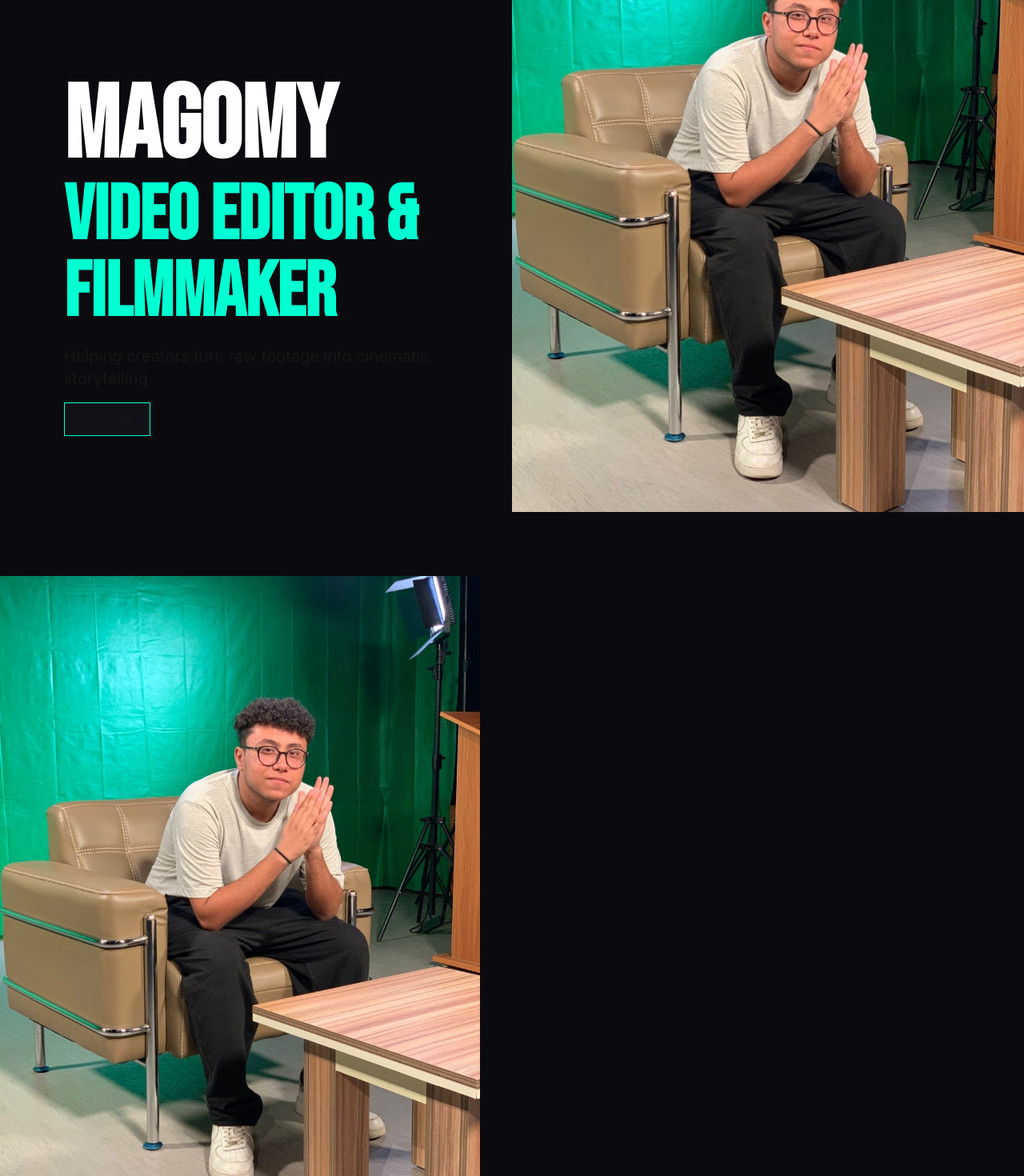
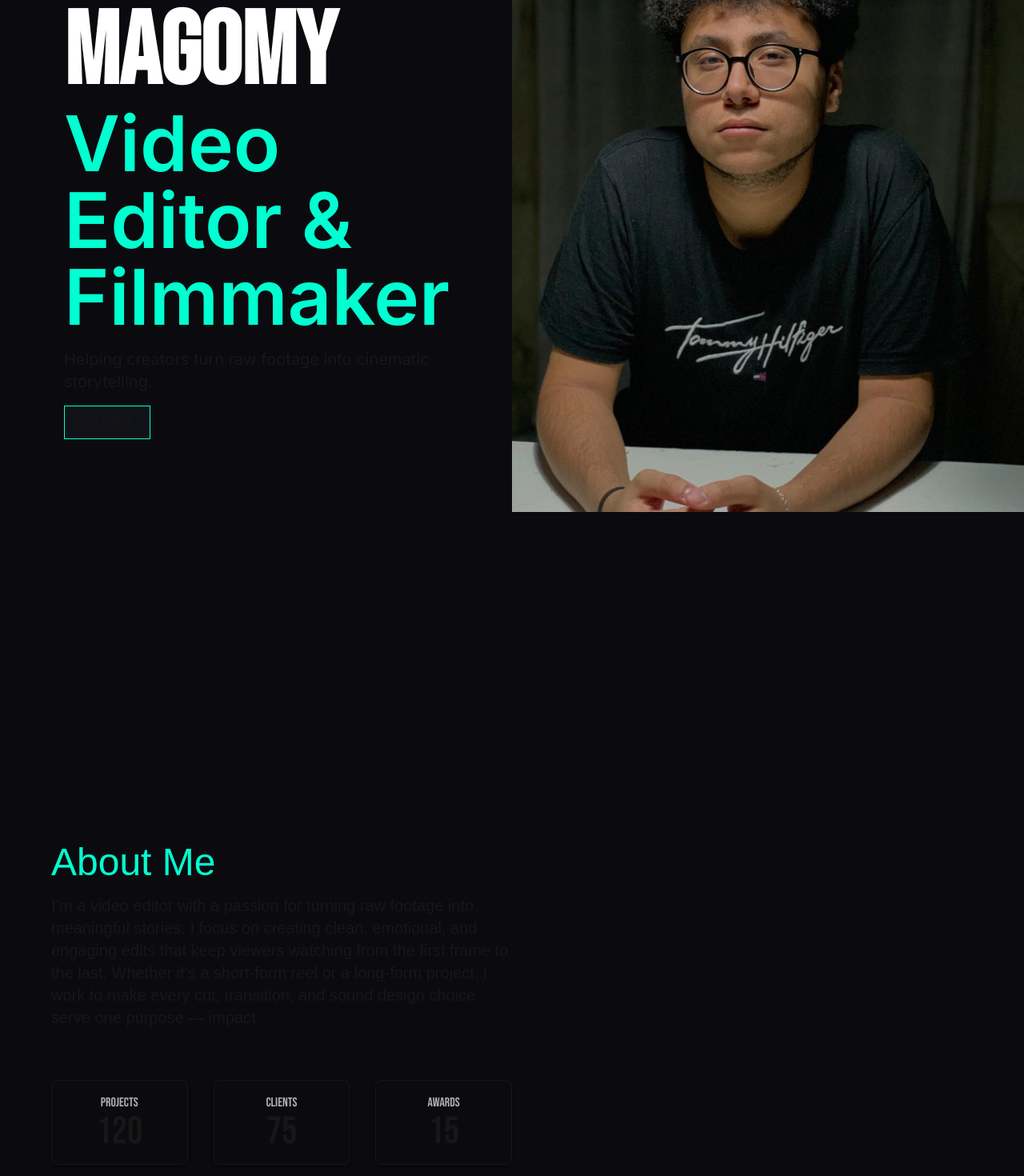
Before and after one commit to klouj-gergis/portfolio-template, a Next.js app: page / in a window 1280 px wide. Shown: the part 80-1550 px from the top of the page at 80% size. Built offline with nearby package versions, Linux system fonts and the light colour scheme.

Commit message:
changed some of the hero design and testing the about section

```diff
--- a/components/About.tsx
+++ b/components/About.tsx
@@ -1,15 +1,21 @@
-import Image from "next/image";
+import { statusData } from "@/lib/data"
+import StatusCard from "./StatusCard"
 
 export default function About() {
   return (
-    <section>
-      <div>
-        <Image src="/about.jpg" alt="About Image" width={600} height={400} />
+    <section className="flex flex-col justify-end pb-30 gap-8 md:gap-16 p-8 md:p-16 h-screen">
+
+      <div className="w-full md:w-1/2 flex flex-col gap-4">
+        <h1 className="text-5xl text-accent">About Me</h1>
+        <p className="text-xl">I’m a video editor with a passion for turning raw footage into meaningful stories. I focus on creating clean, emotional, and engaging edits that keep viewers watching from the first frame to the last. Whether it’s a short-form reel or a long-form project, I work to make every cut, transition, and sound design choice serve one purpose — impact.</p>
       </div>
-      <div>
-        <h1>About Me</h1>
-        <p>I’m a video editor with a passion for turning raw footage into meaningful stories. I focus on creating clean, emotional, and engaging edits that keep viewers watching from the first frame to the last. Whether it’s a short-form reel or a long-form project, I work to make every cut, transition, and sound design choice serve one purpose — impact.</p>
-      </div>
+      <ul className="w-full md:w-1/2 grid grid-cols-3 gap-8">
+        {
+          statusData.map(({ title, status }, index) => (
+            <StatusCard key={index} title={title} status={status} />
+          ) )
+        }
+      </ul>
     </section>
   )
 }
--- a/components/Hero.tsx
+++ b/components/Hero.tsx
@@ -2,12 +2,12 @@ import Image from "next/image";
 
 export default function Hero() {
   return (
-    <section className="h-screen w-full flex flex-col md:flex-row relative">
-      <div className=" h-full flex flex-col justify-end items-start gap-4 p-8 -translate-y-3/12 md:translate-y-0 md:w-1/2 md:justify-center xl:pl-20">
-          <h1 className="text-7xl md:text-9xl font-bold text-text-main font-heading">
+    <section className="h-screen w-full flex flex-col md:flex-row relative justify-end">
+      <div className=" h-full flex flex-col justify-end items-start gap-4 p-8 pb-30 md:w-1/2 md:justify-center xl:pl-20">
+          <h1 className="text-5xl font-bold md:text-9xl  text-text-main font-heading">
           MAGOMY
         </h1>
-        <h2 className="text-4xl md:text-8xl font-bold text-accent font-heading -mt-4 max-w-[600px]">
+        <h2 className="text-[3rem] md:text-8xl font-bold text-accent font-body -mt-4">
           Video Editor & Filmmaker
         </h2>
         <p className="text-xl font-body">
@@ -15,8 +15,8 @@ export default function Hero() {
         </p>
         <button className="py-2 px-5 bg-cards border border-accent hover:bg-accent hover:text-black ease-in-out duration-200 cursor-pointer">Let's Talk</button>
         </div>
-        <div className="fixed md:relative top-0 left-0 w-full h-2/6 md:full overflow-hidden -z-10 md:z-0 md:h-full md:w-1/2">
-          <Image src="/about.jpg" alt="Hero Image" width={600} height={400} className="absolute -top-2/6 md:-top-1/6 w-full" />
+        <div className="fixed md:relative top-0 left-0 w-full h-2/6 md:full overflow-hidden z-10 md:z-0 md:h-full md:w-1/2">
+          <Image src="/hero.jpg" alt="Hero Image" width={600} height={400} className="absolute -top-2/6 md:-top-1/6 w-full" />
         </div>
     </section>
   )
--- /dev/null
+++ b/components/StatusCard.tsx
@@ -0,0 +1,10 @@
+
+
+export default function StatusCard({ title, status }: { title: string; status: number }) {
+  return (
+    <div className="p-4 border rounded-lg shadow-md flex flex-col items-center">
+      <h3 className="font-heading text-text-secondary">{title.toUpperCase()}</h3>
+      <p className="text-5xl font-heading">{status}</p>
+    </div>
+  )
+}
--- /dev/null
+++ b/lib/data.ts
@@ -0,0 +1,5 @@
+export const statusData = [
+  { title: "Projects", status: 120 },
+  { title: "Clients", status: 75 },
+  { title: "Awards", status: 15 },
+]
```
